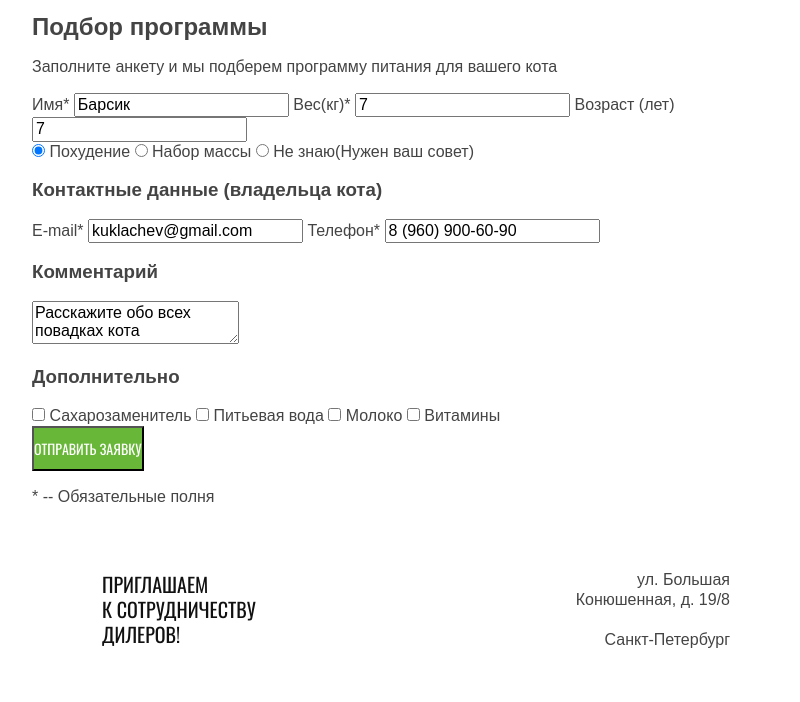
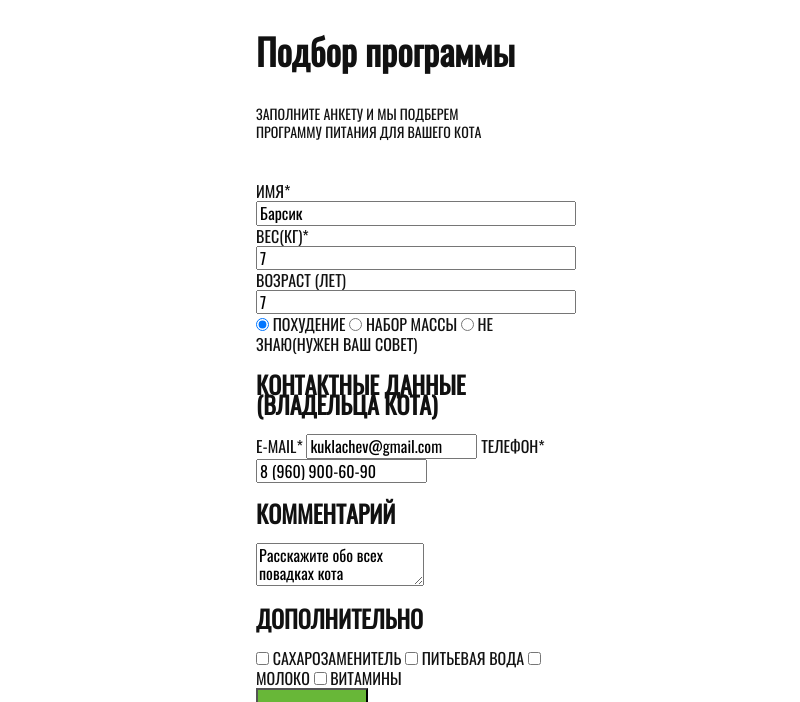
Before and after one commit to Elbrain/60445-cat-energy-17, a website: page source/form.html in a window 1280 px wide. Shown: the part 93-795 px from the top of the page, without its empty margins (224-1024 px from the left). Drawn offline with nearby package versions, Linux system fonts and the light colour scheme; files that its build step writes are made by us from their sources.

Commit message:
Закончил формы

```diff
--- a/source/form.html
+++ b/source/form.html
@@ -35,12 +35,12 @@
   </header>
   <main class="page-main page-main--wrapper">
     <section class="personal-program">
-      <h2 class="personal-program__heading">Подбор программы</h2>
+      <h1 class="personal-program__heading">Подбор программы</h1>
       <p class="personal-program__description">
         Заполните анкету и мы подберем программу питания для вашего кота
       </p>
-      <form action="https://echo.htmlacademy.ru" method="get" enctype="multipart/form-data" class="standart-form">
-        <div class="personal-program__data">
+      <form action="https://echo.htmlacademy.ru" method="get" enctype="multipart/form-data" class="program">
+        <div class="program__data">
           <label for="name">Имя*</label>
           <input type="text" name="name" id="name" value="Барсик" required />
           <label for="weight">Вес(кг)*</label>
@@ -48,7 +48,7 @@
           <label for="age">Возраст (лет)</label>
           <input type="text" name="age" id="age" value="7" required />
         </div>
-        <div class="personal-program__goal">
+        <div class="program__goal">
           <input type="radio" value="Похудение" name="goal" id="goal-weight" checked />
           <label for="goal-weight">Похудение</label>
           <input type="radio" value="Набор массы" name="goal" id="goal-mass" />
@@ -56,19 +56,19 @@
           <input type="radio" value="Не знаю" name="goal" id="goal-dk" />
           <label for="goal-dk">Не знаю(Нужен ваш совет)</label>
         </div>
-        <div class="personal-program__contant">
-          <h3>Контактные данные (владельца кота)</h3>
+        <div class="program__contact">
+          <h2 class="program__heading">Контактные данные (владельца кота)</h2>
           <label for="mail">E-mail*</label>
           <input type="email" name="mail" id="mail" value="kuklachev@gmail.com" required />
           <label for="phone">Телефон*</label>
           <input type="text" name="phone" id="phone" value="8 (960) 900-60-90" required />
         </div>
-        <div class="personal-program--comment">
-          <h3>Комментарий</h3>
+        <div class="program__comment">
+          <h2 class="program__heading">Комментарий</h2>
           <textarea name="bio">Расскажите обо всех повадках кота</textarea>
         </div>
         <div class="personal-program__additional">
-          <h3>Дополнительно</h3>
+          <h2 class="program__heading">Дополнительно</h2>
           <input type="checkbox" name="sugar" value="Сахарозаменитель" id="add1" />
           <label for="add1">Сахарозаменитель</label>
           <input type="checkbox" name="water" value="Питьевая вода" id="add2" />
@@ -79,7 +79,7 @@
           <label for="add4">Витамины</label>
         </div>
         <input type="submit" value="Отправить заявку" class="button">
-        <p class="personal-program__notice">* -- Обязательные полня</p>
+        <p class="program__notice">* -- Обязательные полня</p>
       </form>
     </section>
   </main>
--- /dev/null
+++ b/source/less/blocks/personal-program.less
@@ -0,0 +1,20 @@
+.personal-program {
+  width: @mobile-px;
+  margin: 0 auto;
+  padding: 0 20px;
+  .font-oswald-regular();
+  text-transform: uppercase;
+}
+
+.personal-program__heading {
+  font-size: 36px;
+  line-height: 60px;
+  text-transform: none;
+}
+
+.personal-program__description {
+  font-size: 14px;
+  line-height: 18px;
+  padding-right: 55px;
+  margin-bottom: 40px;
+}
--- /dev/null
+++ b/source/less/blocks/program.less
@@ -0,0 +1,18 @@
+.program {
+
+}
+
+.program__data {
+  display: flex;
+  flex-direction: row;
+  flex-wrap: wrap;
+}
+
+.program__data label {
+  width: 50%;
+}
+
+
+.program__data input {
+  flex-grow: 1;
+}
--- a/source/less/style.less
+++ b/source/less/style.less
@@ -18,3 +18,5 @@
 @import "blocks/offer.less";
 @import "blocks/wrapper-desktop.less";
 @import "blocks/example.less";
+@import "blocks/personal-program.less";
+@import "blocks/program.less";
```
